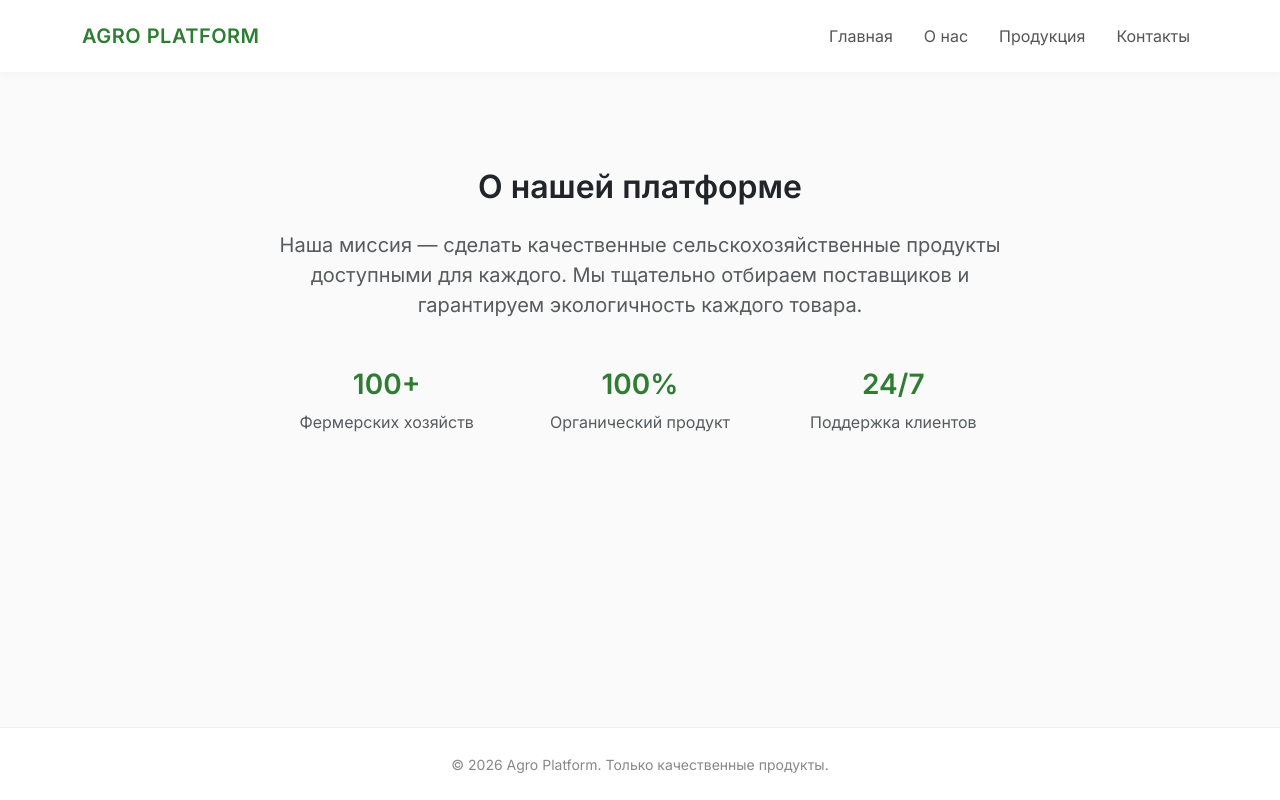
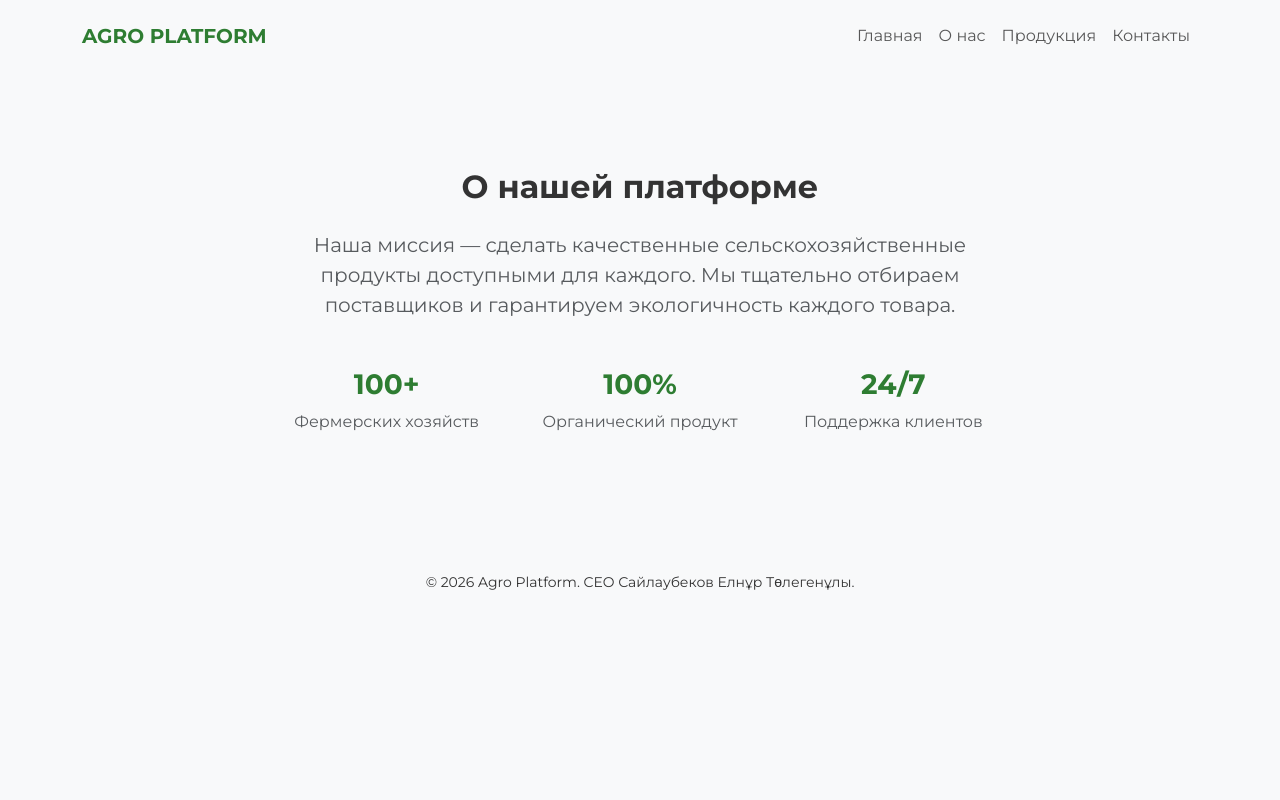
Before and after one commit to Yelnurstt/agro-platform-narxoz, a Django app: page /about/ in a window 1280 px wide. Run offline with Django 5.2, Linux system fonts and the light colour scheme.

Commit message:
Вариант-1(Task 2). Front and add pgAdmin

```diff
--- a/mainapp/templates/mainapp/base.html
+++ b/mainapp/templates/mainapp/base.html
@@ -5,24 +5,33 @@
     <meta name="viewport" content="width=device-width, initial-scale=1.0">
     <title>AgroPlatform</title>
     <link href="https://cdn.jsdelivr.net/npm/bootstrap@5.3.0/dist/css/bootstrap.min.css" rel="stylesheet">
-    <link href="https://fonts.googleapis.com/css2?family=Inter:wght@300;400;600&display=swap" rel="stylesheet">
+    <link href="https://fonts.googleapis.com/css2?family=Montserrat:wght@300;400;600;700&display=swap" rel="stylesheet">
 
     <style>
         body {
-            font-family: 'Inter', sans-serif;
-            background-color: #FAFAFA;
-            display: flex;
-            flex-direction: column;
-            min-height: 100vh;
-        }
-        .navbar { background-color: #ffffff; box-shadow: 0 2px 10px rgba(0,0,0,0.03); }
-        .navbar-brand { font-weight: 600; color: #2E7D32 !important; letter-spacing: 0.5px; }
-        .nav-link { color: #555 !important; margin-left: 15px; transition: color 0.3s; }
-        .nav-link:hover { color: #2E7D32 !important; }
-        .btn-custom { background-color: #2E7D32; color: white; border-radius: 4px; border: none; transition: 0.3s; }
-        .btn-custom:hover { background-color: #1B5E20; color: white; }
-        main { flex: 1; }
-        footer { background-color: #ffffff; border-top: 1px solid #eee; color: #888; }
+        font-family: 'Montserrat', sans-serif; /* Более современный и комфортный шрифт */
+        background-color: #f8f9fa;
+        color: #333;
+    }
+    .navbar-brand {
+        font-weight: 700;
+        color: #2E7D32 !important;
+        text-transform: uppercase;
+    }
+    /* Добавим немного плавности кнопке */
+    .btn-custom {
+        background-color: #2E7D32;
+        color: white;
+        padding: 12px 30px;
+        font-weight: 600;
+        border-radius: 8px;
+        transition: all 0.3s ease;
+    }
+    .btn-custom:hover {
+        transform: translateY(-2px);
+        box-shadow: 0 5px 15px rgba(46, 125, 50, 0.3);
+        background-color: #1B5E20;
+    }
     </style>
 </head>
 <body>
@@ -46,7 +55,7 @@
     </main>
 
     <footer class="py-4 text-center mt-auto">
-        <div class="container"><small>&copy; 2026 Agro Platform. Только качественные продукты.</small></div>
+        <div class="container"><small>&copy; 2026 Agro Platform. CEO Сайлаубеков Елнұр Төлегенұлы.</small></div>
     </footer>
 </body>
 </html>
```
Also changed, not shown: backend_narxoz/settings.py (+6 -2 lines).
